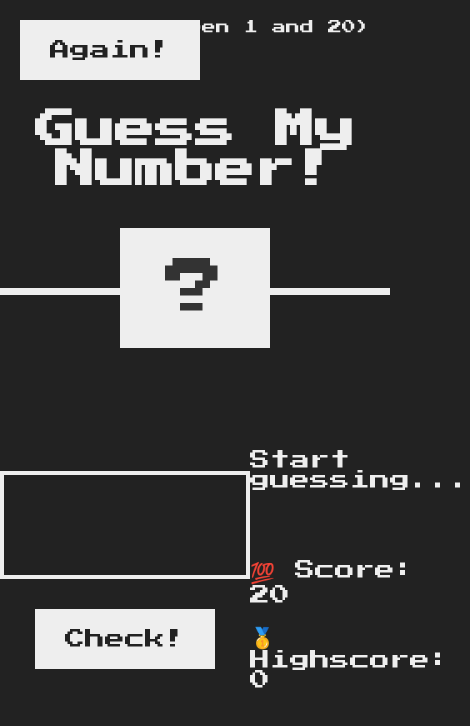
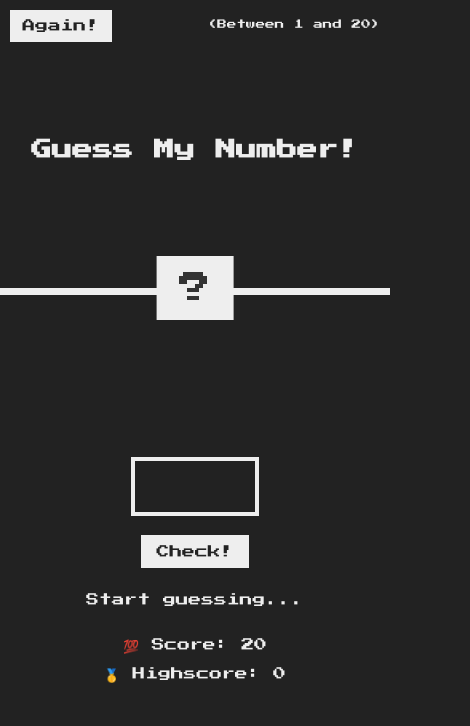
Before and after one commit to davekrisopras8/Guess-My-Number-Dave, a plain HTML site: page index.html in a window 390 px wide. Shown: the whole page, 470 px wide, since content can reach past the window. Drawn offline with Linux system fonts and the light colour scheme.

Commit message:
feat: make all responsive until 375px

```diff
--- a/style.css
+++ b/style.css
@@ -117,3 +117,120 @@ h1 {
 .label-score {
   margin-bottom: 2rem;
 }
+
+/* RESPONSIVE */
+@media (max-width: 1200px) {
+  html {
+    font-size: 55%;
+  }
+}
+
+@media (max-width: 900px) {
+  html {
+    font-size: 50%;
+  }
+
+  .left, .right {
+    width: 45rem;
+  }
+}
+
+@media (max-width: 768px) {
+  html {
+    font-size: 45%;
+  }
+
+  main {
+    flex-direction: column;
+    justify-content: center;
+    gap: 4rem;
+  }
+
+  .left, .right {
+    width: 90%;
+    max-width: 40rem;
+  }
+
+  .message {
+    margin-bottom: 4rem;
+    text-align: center;
+  }
+
+  .label-score, .label-highscore {
+    text-align: center;
+  }
+}
+
+@media (max-width: 480px) {
+  html {
+    font-size: 40%;
+  }
+
+  h1 {
+    font-size: 3.2rem;
+  }
+
+  .between {
+    font-size: 1.5rem;
+    top: 3rem;
+    right: 1.5rem;
+  }
+
+  .again {
+    top: 1.5rem;
+    left: 1.5rem;
+    padding: 1.5rem 2rem;
+  }
+
+  .guess {
+    font-size: 4rem;
+    padding: 2rem;
+    width: 20rem;
+  }
+
+  .btn.check {
+    padding: 1.5rem 2.5rem;
+  }
+
+  .number {
+    font-size: 5rem;
+    width: 12rem;
+    padding: 2.5rem 0;
+  }
+}
+
+@media (max-width: 375px) {
+  html {
+    font-size: 35%;
+  }
+
+  h1 {
+    font-size: 2.8rem;
+    top: 45%;
+  }
+
+  .between {
+    font-size: 1.2rem;
+    top: 2rem;
+    right: 1rem;
+  }
+
+  .again {
+    top: 1rem;
+    left: 1rem;
+    padding: 1rem 1.5rem;
+    font-size: 1.6rem;
+  }
+
+  .guess {
+    margin-bottom: 2rem;
+  }
+
+  .right {
+    font-size: 1.8rem;
+  }
+
+  .message {
+    margin-bottom: 3rem;
+  }
+}
```
Also changed, not shown: script.js (line endings or trailing spaces).
